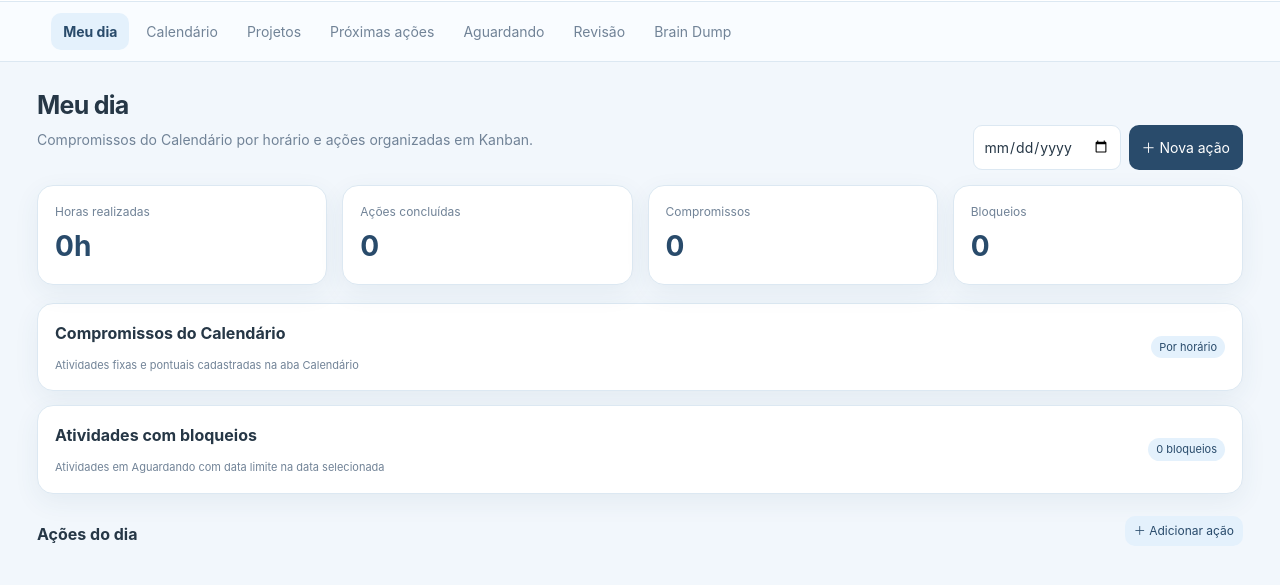
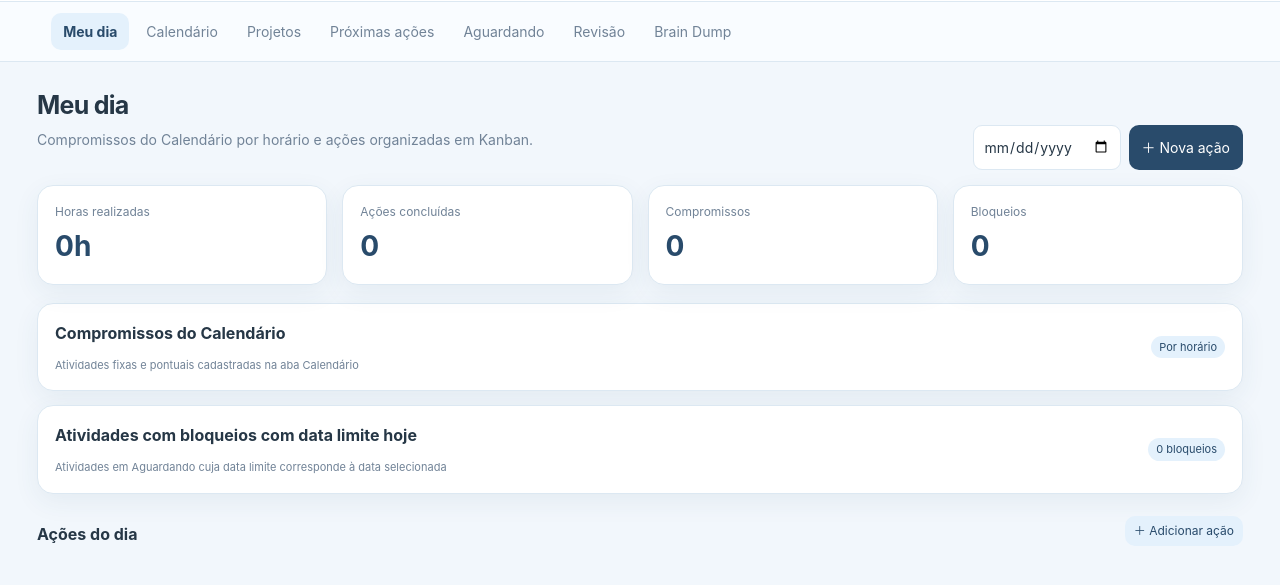
Before and after one commit to mstefany22-lab/controle-atividades-pmo, a plain HTML site: page index.html in a window 1280 px wide. Shown: the part 73-658 px from the top of the page. Drawn offline with Linux system fonts and the light colour scheme.

Commit message:
Clarify blocked activities due today

```diff
--- a/index.html
+++ b/index.html
@@ -326,7 +326,7 @@ html body span.category-label-neutral {
  <div class="headrow"><div><h2>Meu dia</h2><p class="sub">Compromissos do Calendário por horário e ações organizadas em Kanban.</p></div><div class="actions"><input type="date" id="dayDate" style="width:auto" onchange="renderDay()"><button onclick="openTask()">＋ Nova ação</button></div></div>
  <div class="grid stats" style="margin-top:0"><div class="card"><div class="stat-label">Horas realizadas</div><div class="stat-value" id="actualTotal">0h</div></div><div class="card"><div class="stat-label">Ações concluídas</div><div class="stat-value" id="completedTotal">0</div></div><div class="card"><div class="stat-label">Compromissos</div><div class="stat-value" id="fixedTotal">0</div></div><div class="card"><div class="stat-label">Bloqueios</div><div class="stat-value" id="blockedTotal">0</div></div></div>
  <div class="card day-calendar-card"><div class="row"><div><h3 id="dayHeading">Compromissos do Calendário</h3><div class="meta">Atividades fixas e pontuais cadastradas na aba Calendário</div></div><span class="tag">Por horário</span></div><div id="dayCalendarList"></div></div>
- <div class="card" id="dayWaitingCard" style="margin-top:-8px;margin-bottom:22px"><div class="row"><div><h3>Atividades com bloqueios</h3><div class="meta">Atividades em Aguardando com data limite na data selecionada</div></div><span class="tag" id="dayWaitingCount">0 bloqueios</span></div><div id="dayWaitingList"></div></div>
+ <div class="card" id="dayWaitingCard" style="margin-top:-8px;margin-bottom:22px"><div class="row"><div><h3>Atividades com bloqueios com data limite hoje</h3><div class="meta">Atividades em Aguardando cuja data limite corresponde à data selecionada</div></div><span class="tag" id="dayWaitingCount">0 bloqueios</span></div><div id="dayWaitingList"></div></div>
  <div class="day-kanban-head"><div><h3>Ações do dia</h3></div><button class="secondary small" onclick="openTask()">＋ Adicionar ação</button></div>
  <div id="dayKanban" class="day-kanban"></div>
 </section>
```
